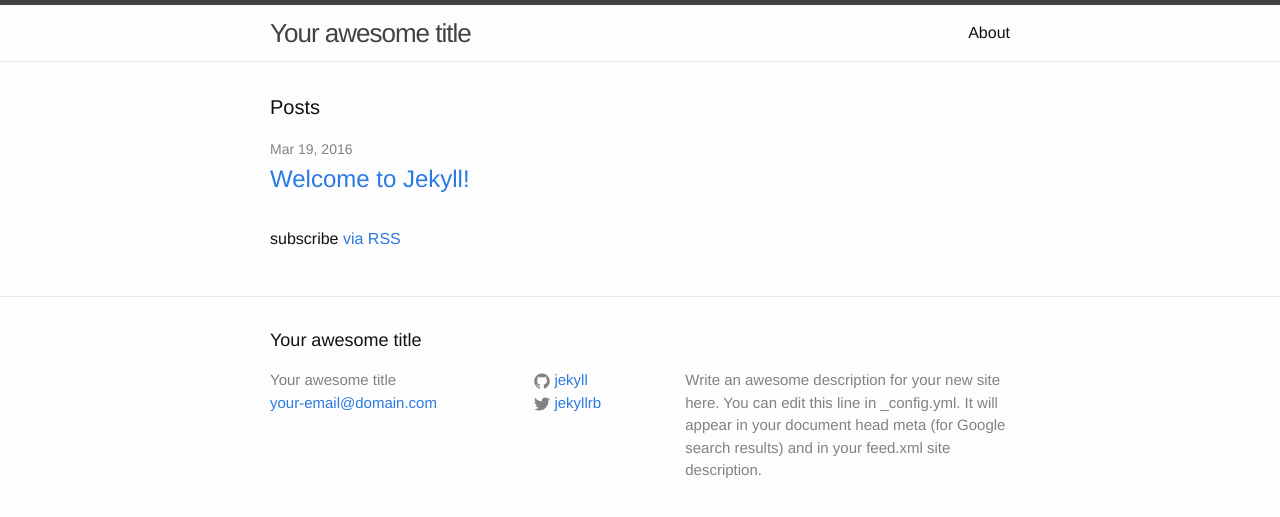
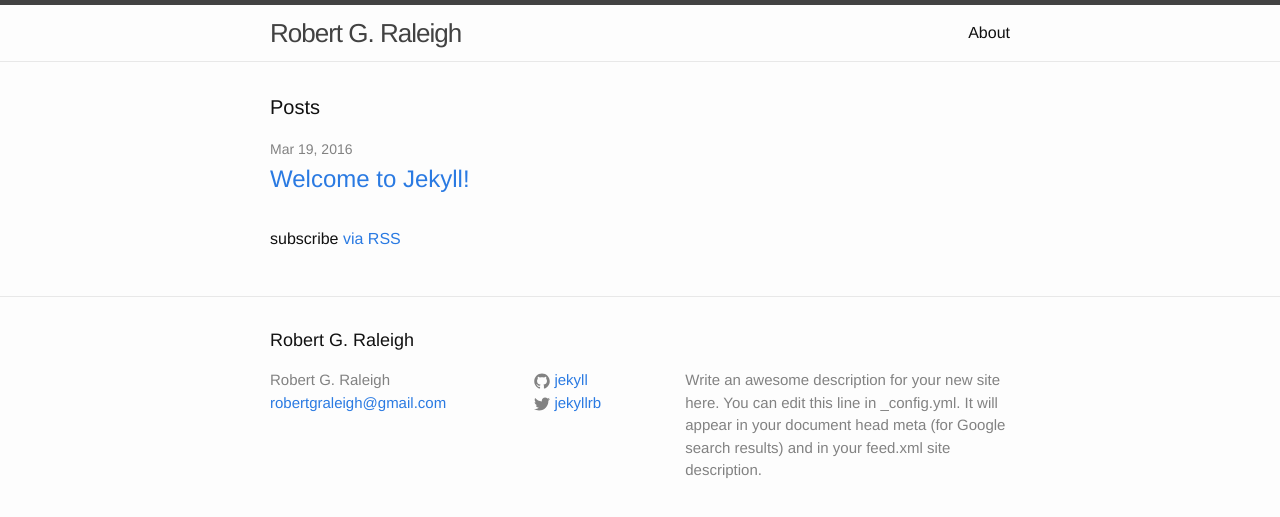
Before and after one commit to robertgraleigh/robertgraleigh.github.io, a Jekyll site: the page built from index.html, in a window 1280 px wide. Shown: the top 517 px of the page. Built offline with Jekyll 4.4.1, drawn with Linux system fonts in a browser that asks for light colours.

Commit message:
updated site title

```diff
--- a/_config.yml
+++ b/_config.yml
@@ -6,8 +6,8 @@
 # 'jekyll serve'. If you change this file, please restart the server process.
 
 # Site settings
-title: Your awesome title
-email: your-email@domain.com
+title: Robert G. Raleigh
+email: robertgraleigh@gmail.com
 description: > # this means to ignore newlines until "baseurl:"
   Write an awesome description for your new site here. You can edit this
   line in _config.yml. It will appear in your document head meta (for
```
